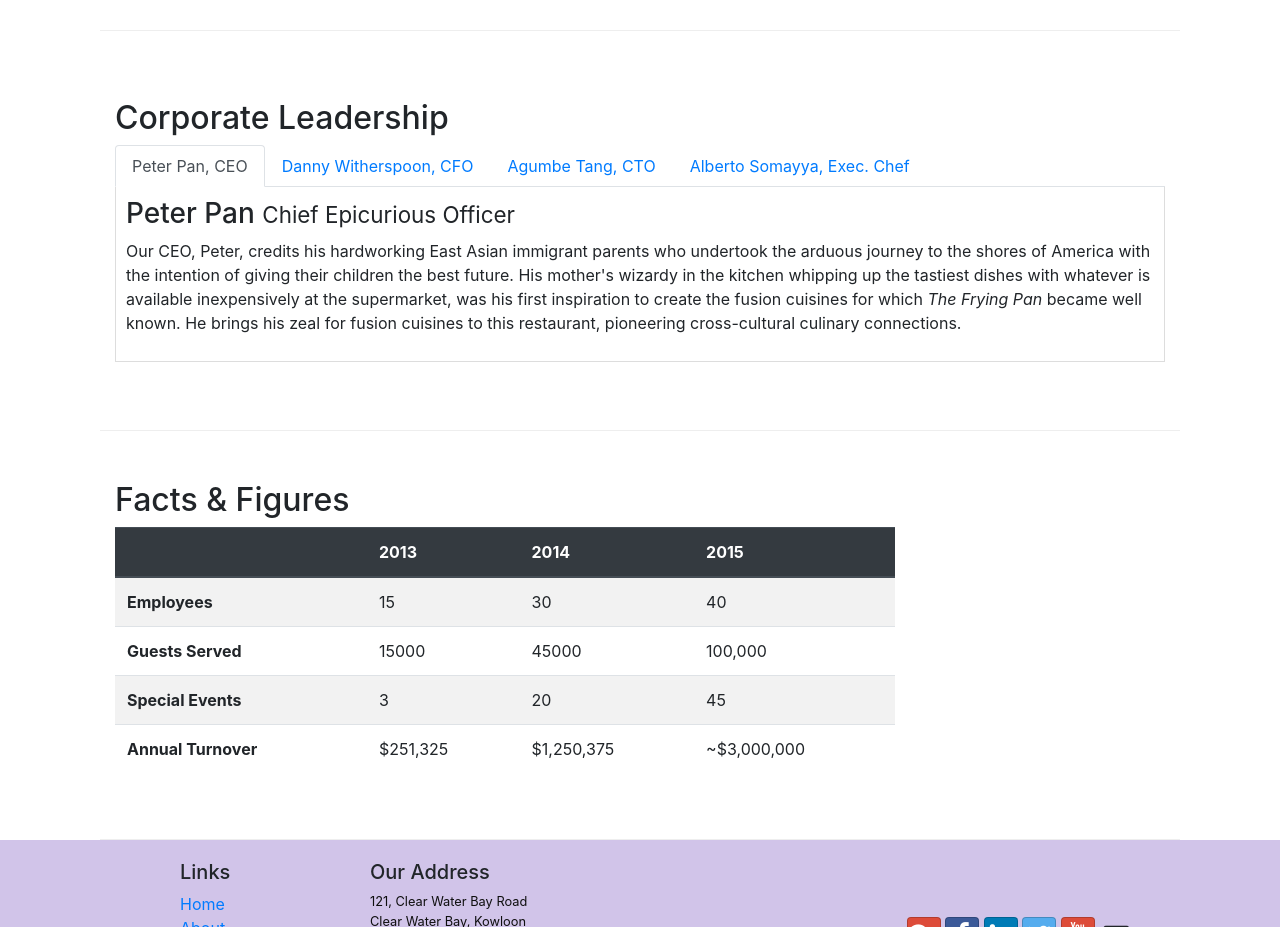
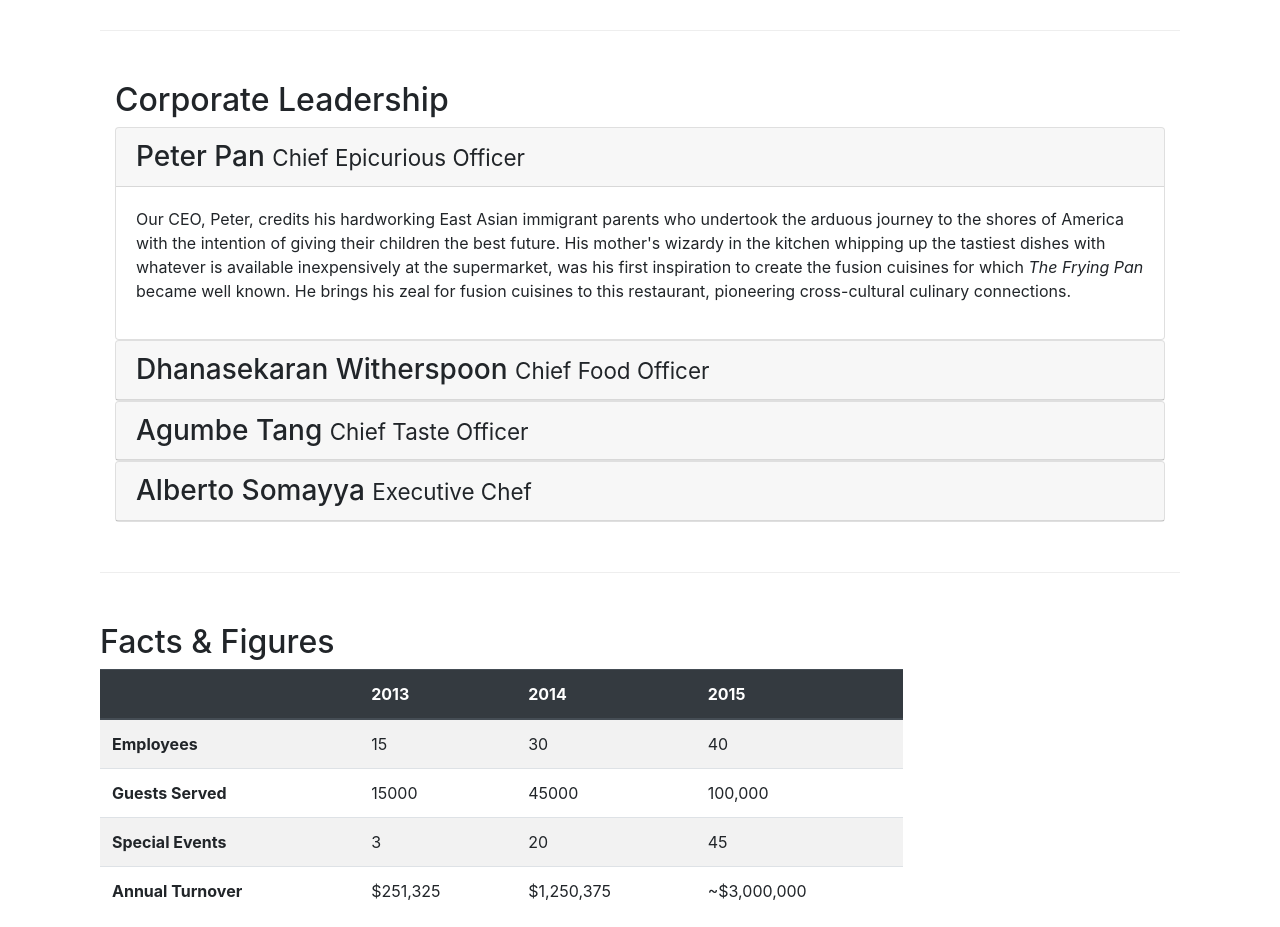
Before and after one commit to VivekMalhan666/Ristorante-con-fusion, a website: page Bootstrap4/conFusion/aboutus.html in a window 1280 px wide. Shown: the part 920-1847 px from the top of the page. Drawn offline with nearby package versions, Linux system fonts and the light colour scheme.

Commit message:
accordian

```diff
--- a/Bootstrap4/conFusion/aboutus.html
+++ b/Bootstrap4/conFusion/aboutus.html
@@ -102,44 +102,68 @@
             <div class="row row-content align-items-center">
                 <div class="col-auto">
                     <h2>Corporate Leadership</h2>
-                    <ul class="nav nav-tabs">
-                    <li class="nav-item">
-                      <a class="nav-link active" href="#peter"
-                        role="tab" data-toggle="tab">Peter Pan, CEO</a>
-                    </li>
-                    <li class="nav-item">
-                      <a class="nav-link" href="#danny" role="tab"
-                        data-toggle="tab">Danny Witherspoon, CFO</a>
-                    </li>
-                    <li class="nav-item">
-                      <a class="nav-link" href="#agumbe"role="tab"
-                        data-toggle="tab">Agumbe Tang, CTO</a>
-                    </li>
-                    <li class="nav-item">
-                      <a class="nav-link" href="#alberto" role="tab"
-                        data-toggle="tab">Alberto Somayya, Exec. Chef</a>
-                    </li>
-                </ul>
-                    <div class="tab-content">
-                        <div role="tabpanel" class="tab-pane fade show active" id="peter">
-                            <h3>Peter Pan <small>Chief Epicurious Officer</small></h3>
-                            <p class="d-none d-sm-block">Our CEO, Peter, credits his hardworking East Asian immigrant parents who undertook the arduous journey to the shores of America with the intention of giving their children the best future. His mother's wizardy in the kitchen whipping up the tastiest dishes with whatever is available inexpensively at the supermarket, was his first inspiration to create the fusion cuisines for which <em>The Frying Pan</em> became well known. He brings his zeal for fusion cuisines to this restaurant, pioneering cross-cultural culinary connections.</p>
+
+                    <div id="accordion">
+                        <div class="card">
+                            <div class="card-header" role="tab" id="peterhead">
+                            <h3 class="mb-0">
+                                <a data-toggle="collapse" data-target="#peter">
+                                Peter Pan <small>Chief Epicurious Officer</small>
+                                </a>
+                            </h3>
+                            </div>
+                            <div class="collapse show" id="peter" data-parent="#accordion">
+                                <div class="card-body">
+                                    <p class="d-none d-sm-block">Our CEO, Peter, credits his hardworking East Asian immigrant parents who undertook the arduous journey to the shores of America with the intention of giving their children the best future. His mother's wizardy in the kitchen whipping up the tastiest dishes with whatever is available inexpensively at the supermarket, was his first inspiration to create the fusion cuisines for which <em>The Frying Pan</em> became well known. He brings his zeal for fusion cuisines to this restaurant, pioneering cross-cultural culinary connections.</p>
+                                </div>
+                            </div>
                         </div>
-                        <div role="tabpanel" class="tab-pane fade" id="danny">
-                            <h3>Dhanasekaran Witherspoon <small>Chief Food Officer</small></h3>
-                            <p class="d-none d-sm-block">Our CFO, Danny, as he is affectionately referred to by his colleagues, comes from a long established family tradition in farming and produce. His experiences growing up on a farm in the Australian outback gave him great appreciation for varieties of food sources. As he puts it in his own words, <em>Everything that runs, wins, and everything that stays, pays!</em></p>
+                        <div class="card">
+                            <div class="card-header" role="tab" id="dannyhead">
+                            <h3 class="mb-0">
+                                <a data-toggle="collapse" data-target="#danny">
+                                Dhanasekaran Witherspoon <small>Chief Food Officer</small>
+                                </a>
+                            </h3>
+                            </div>
+                            <div class="collapse" id="danny" data-parent="#accordion">
+                                <div class="card-body">
+                                    <p class="d-none d-sm-block">Our CFO, Danny, as he is affectionately referred to by his colleagues, comes from a long established family tradition in farming and produce. His experiences growing up on a farm in the Australian outback gave him great appreciation for varieties of food sources. As he puts it in his own words, <em>Everything that runs, wins, and everything that stays, pays!</em></p>
+                                </div>
+                            </div>
                         </div>
-                        <div class="tab-pane fade" role="tabpanel" id="agumbe">
-                            <h3>Agumbe Tang <small>Chief Taste Officer</small></h3>
-                            <p class="d-none d-sm-block">Blessed with the most discerning gustatory sense, Agumbe, our CTO, personally ensures that every dish that we serve meets his exacting tastes. Our chefs dread the tongue lashing that ensues if their dish does not meet his exacting standards. He lives by his motto, <em>You click only if you survive my lick.</em></p>
+                        <div class="card">
+                            <div class="card-header" role="tab" id="agumbehead">
+                            <h3 class="mb-0">
+                                <a data-toggle="collapse" data-target="#agumbe">
+                                Agumbe Tang <small>Chief Taste Officer</small>
+                                </a>
+                            </h3>
+                            </div>
+                            <div class="collapse" id="agumbe" data-parent="#accordion">
+                                <div class="card-body">
+                                    <p class="d-none d-sm-block">Blessed with the most discerning gustatory sense, Agumbe, our CTO, personally ensures that every dish that we serve meets his exacting tastes. Our chefs dread the tongue lashing that ensues if their dish does not meet his exacting standards. He lives by his motto, <em>You click only if you survive my lick.</em></p>
+                                </div>
+                            </div>
                         </div>
-                        <div class="tab-pane fade" id="alberto" role="tabpanel">
-                            <h3>Alberto Somayya <small>Executive Chef</small></h3>
-                            <p class="d-none d-sm-block">Award winning three-star Michelin chef with wide International experience having worked closely with whos-who in the culinary world, he specializes in creating mouthwatering Indo-Italian fusion experiences. He says, <em>Put together the cuisines from the two craziest cultures, and you get a winning hit! Amma Mia!</em></p>
+                        <div class="card">
+                            <div class="card-header" role="tab" id="albertohead">
+                            <h3 class="mb-0">
+                                <a data-toggle="collapse" data-target="#alberto">
+                                Alberto Somayya <small>Executive Chef</small>
+                                </a>
+                            </h3>
+                            </div>
+                            <div class="collapse" id="alberto" data-parent="#accordion">
+                                <div class="card-body">
+                                    <p class="d-none d-sm-block">Award winning three-star Michelin chef with wide International experience having worked closely with whos-who in the culinary world, he specializes in creating mouthwatering Indo-Italian fusion experiences. He says, <em>Put together the cuisines from the two craziest cultures, and you get a winning hit! Amma Mia!</em></p>
+                                </div>
+                            </div>
                         </div>
                     </div>
                 </div>
             </div>
+        </div>
             <div class="row row-content">
                 <div class="col-12 col-md-9">
                     <h2>Facts &amp; Figures</h2>
@@ -230,6 +254,9 @@
            </div>
         </div>
     </footer>
+    <script src="node_modules/jquery/dist/jquery.slim.min.js"></script>
+    <script src="node_modules/popper.js/dist/umd/popper.min.js"></script>
+    <script src="node_modules/bootstrap/dist/js/bootstrap.min.js"></script>
 
 </body>
 
```
